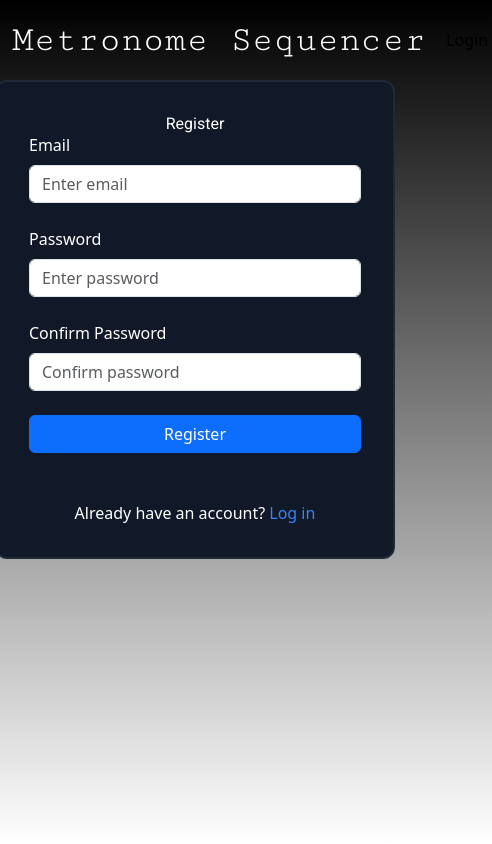
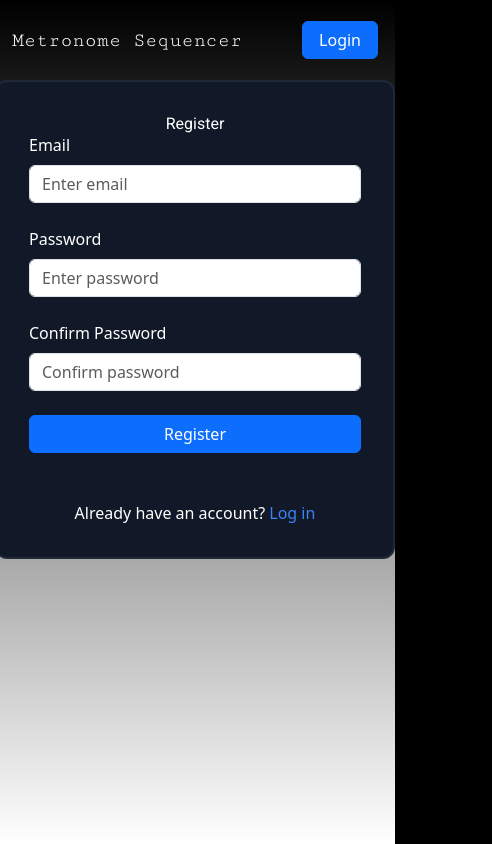
Before and after one commit to oceanhillman/metronome-sequencer, a Next.js app: page /auth/register in a window 390 px wide. Shown: the whole page, 492 px wide, since content can reach past the window. Built offline with nearby package versions, Linux system fonts and the light colour scheme; no server answers.

Commit message:
Update with auth0 session data

```diff
--- a/src/components/Header.jsx
+++ b/src/components/Header.jsx
@@ -1,33 +1,39 @@
 'use client'
 
 import Image from 'next/image';
-import Link from 'next/link';
 import Container from 'react-bootstrap/Container';
 import Nav from 'react-bootstrap/Nav';
 import Navbar from 'react-bootstrap/Navbar';
 import Button from 'react-bootstrap/Button';
-import { useEffect } from 'react';
+
 import { useUser } from '@auth0/nextjs-auth0/client';
-import { registerUser } from "@/lib/api";
 
 export default function Header() {
 
+    // Session data
     const { user, error, isLoading } = useUser();
-  if (isLoading) return <div>Loading...</div>;
-  if (error) return <div>{error.message}</div>;
 
+    // Shows logout or login button
     const logInOrOut = user ? (
-    <a href="/api/auth/logout" className="mx-1">
-      Logout
-    </a>
+        <Button variant="primary">
+            <a href="/api/auth/logout" className="mx-1">Logout</a>
+        </Button>
+
     ) : (
-    <a href="/api/auth/login" className="mx-1">
-      Login
-    </a>
+        <Button variant="primary">
+            <a href="/api/auth/login" className="mx-1">Login</a>
+        </Button>
     );
 
+    // Shows logged in user's email
+    const emailDisplay = user?.email ? (
+        <>
+            {user?.email}
+        </>
+    ) : null;
 
-    const userImage = user?.image ? (
+    // Shows logged in user's picture
+    const pictureDisplay = user?.picture ? (
         <Image
             className="rounded-full"
             src={user?.image}
@@ -38,49 +44,27 @@ export default function Header() {
         />
     ) : null;
 
-    const emailDisplay = user?.email ? (
-      <div className="">
-        {user?.email}
-      </div>
-    ) : null;
-
-    const registerOrUserProfile = user && !isLoading ? (
+    // Shows logged in user's profile
+    const userProfile = user ? (
         <>
             {emailDisplay}
-        {userImage}
+            {pictureDisplay}
         </>
     ) : (
         null
     );
 
     return (
-        <div className="w-full">
-            <Navbar className="w-full h-[80px]" data-bs-theme="dark">
+        <Navbar className="w-full h-[80px]">
             <Container>
-                    <Navbar.Brand className="font-cutive-mono text-4xl"href="/">
+                <Navbar.Brand className="text-white font-cutive-mono md:text-4xl"href="/">
                     Metronome Sequencer
                 </Navbar.Brand>
                 <Nav className="flex flex-row items-center">
                     {logInOrOut}
-                        {registerOrUserProfile}
+                    {userProfile}
                 </Nav>
             </Container>
         </Navbar>
-            {/* <div className="grid grid-cols-3 h-[80px] border-b-2 border-blue-900 px-[5%] lg:px-[9%]">
-                <div className="col-span-2 flex flex-row items-center">
-                    <h1 className="font-cutive-mono text-xl lg:text-4xl">
-                        Metronome Sequencer
-                    </h1>
-                </div>
-                <div className="flex flex-row justify-end items-center">
-                    <a className="p-2">
-                        Login
-                    </a>
-                    <a className="p-2">
-                        Signup
-                    </a>
-                </div>
-            </div> */}
-        </div>
-    )
+    );
 }
```
Lines whose indentation alone changed are shown as unchanged.
